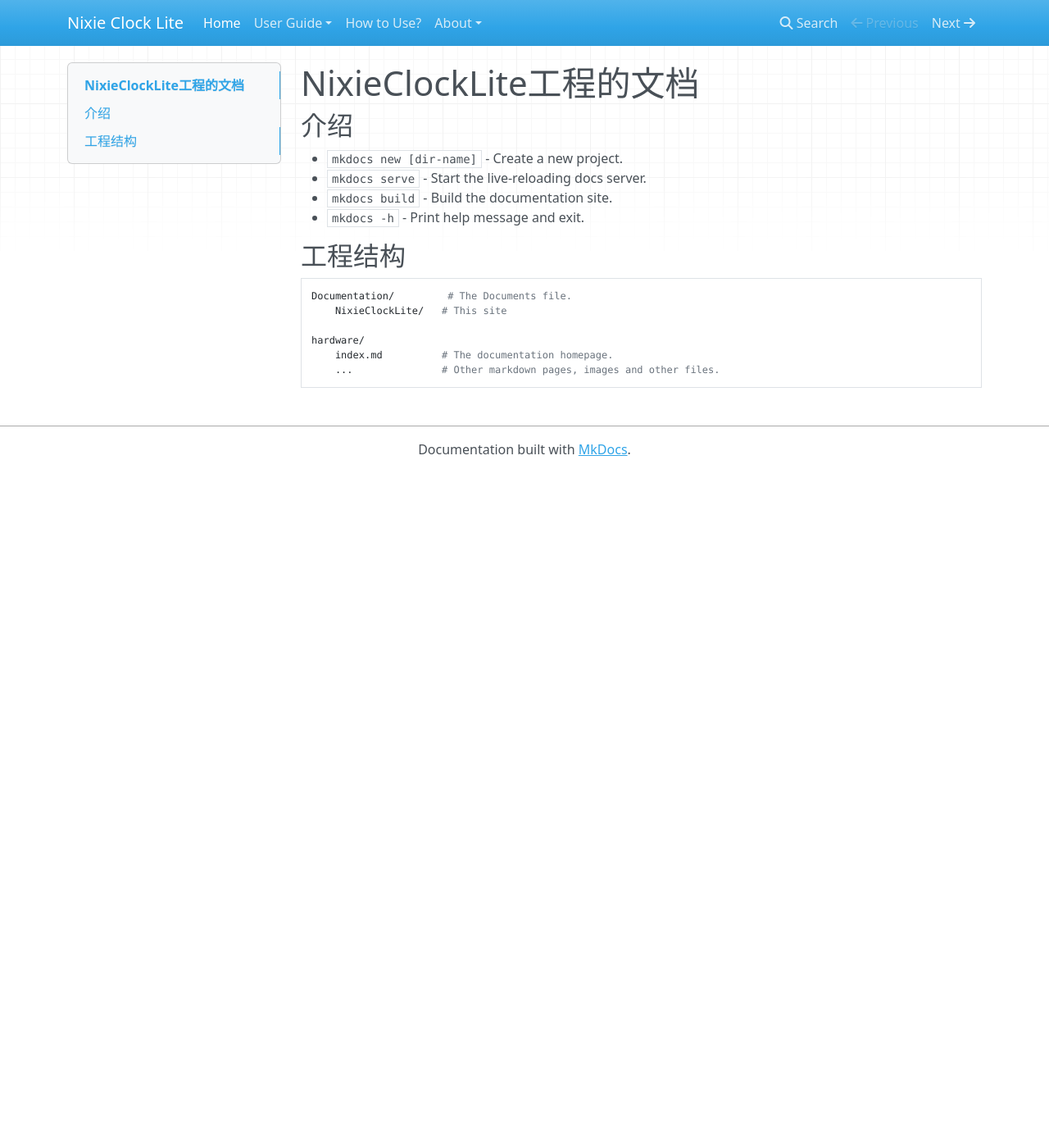
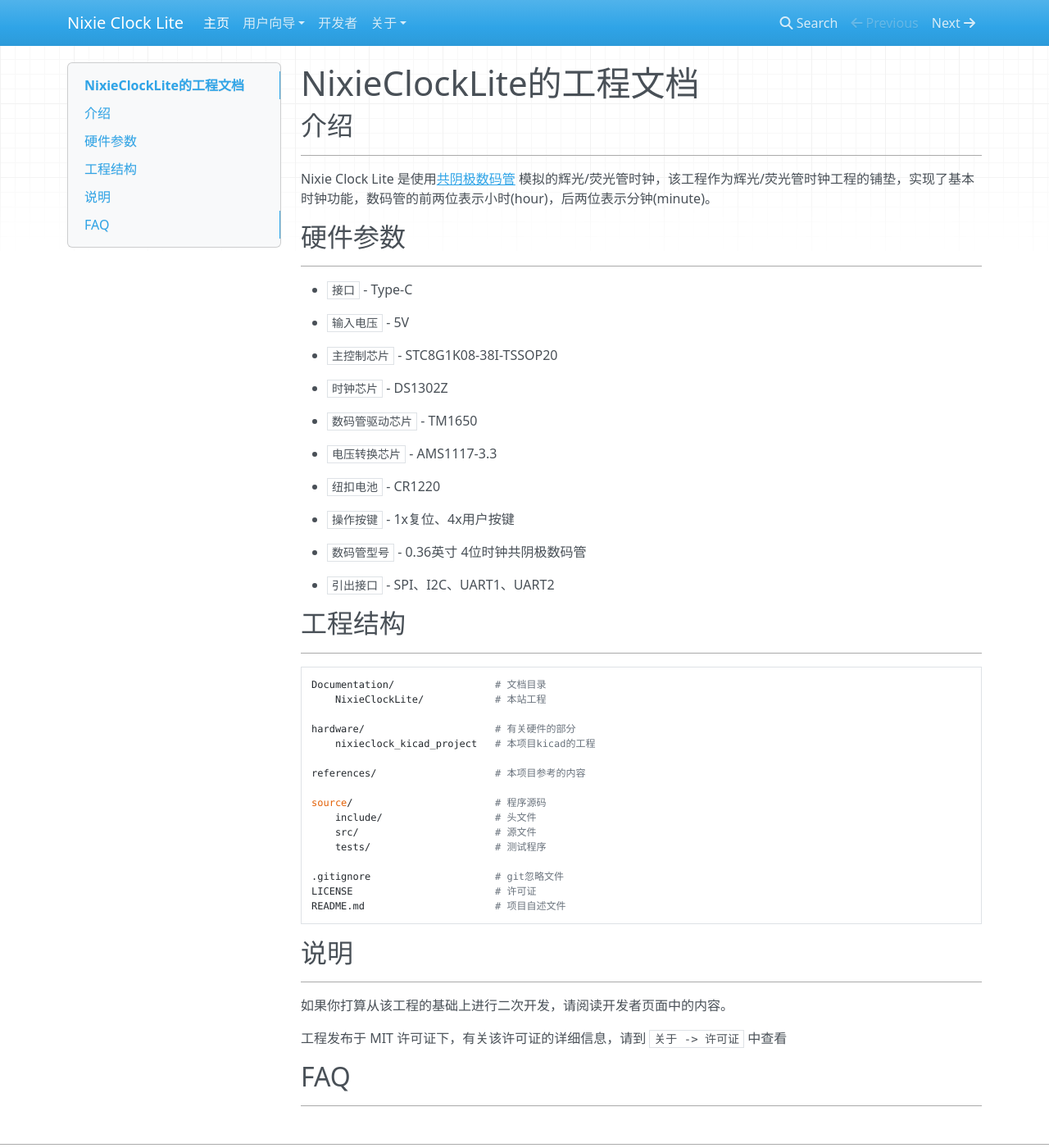
Before and after one commit to embeddedboys/NixieClockLite, an MkDocs documentation site: the page built from Documentation/NixieClockLite/docs/index.md, in a window 1280 px wide and 1400 px high. Shown: the whole window at 82% size. Built offline with MkDocs 1.6.1, drawn with Linux system fonts in a browser that asks for light colours; nearby versions of some CDN libraries.

Commit message:
update documentations.
Signed-off-by: Zheng Hua <writeforever@foxmail.com>

```diff
--- a/Documentation/NixieClockLite/docs/index.md
+++ b/Documentation/NixieClockLite/docs/index.md
@@ -1,17 +1,59 @@
-# NixieClockLite工程的文档
+# NixieClockLite的工程文档
 
 ## 介绍
 
-* `mkdocs new [dir-name]` - Create a new project.
-* `mkdocs serve` - Start the live-reloading docs server.
-* `mkdocs build` - Build the documentation site.
-* `mkdocs -h` - Print help message and exit.
+------
+Nixie Clock Lite 是使用[共阴极数码管](https://baike.baidu.com/item/%E5%85%B1%E9%98%B4%E6%9E%81%E6%95%B0%E7%A0%81%E7%AE%A1/18884048?fr=aladdin)
+模拟的辉光/荧光管时钟，该工程作为辉光/荧光管时钟工程的铺垫，实现了基本时钟功能，数码管的前两位表示小时(hour)，后两位表示分钟(minute)。
+
+
+## 硬件参数
+------
+* `接口` - Type-C
+
+* `输入电压` - 5V
+
+* `主控制芯片` - STC8G1K08-38I-TSSOP20
+
+* `时钟芯片` - DS1302Z
+
+* `数码管驱动芯片` - TM1650
+
+* `电压转换芯片` - AMS1117-3.3
+
+* `纽扣电池` - CR1220
+
+* `操作按键` - 1x复位、4x用户按键
+
+* `数码管型号` - 0.36英寸 4位时钟共阴极数码管
+
+* `引出接口` - SPI、I2C、UART1、UART2
+
 
 ## 工程结构
+------
+    Documentation/                 # 文档目录
+        NixieClockLite/            # 本站工程
 
-    Documentation/         # The Documents file.
-        NixieClockLite/   # This site
+    hardware/                      # 有关硬件的部分
+        nixieclock_kicad_project   # 本项目kicad的工程
 
-    hardware/
-        index.md          # The documentation homepage.
-        ...               # Other markdown pages, images and other files.
+    references/                    # 本项目参考的内容
+
+    source/                        # 程序源码
+        include/                   # 头文件
+        src/                       # 源文件
+        tests/                     # 测试程序
+
+    .gitignore                     # git忽略文件
+    LICENSE                        # 许可证
+    README.md                      # 项目自述文件
+
+## 说明
+------
+如果你打算从该工程的基础上进行二次开发，请阅读开发者页面中的内容。
+
+工程发布于 MIT 许可证下，有关该许可证的详细信息，请到 `关于 -> 许可证` 中查看
+
+## FAQ
+------
--- a/Documentation/NixieClockLite/mkdocs.yml
+++ b/Documentation/NixieClockLite/mkdocs.yml
@@ -2,10 +2,11 @@
 theme:
   name: mkdocs
 nav:
-    - Home: index.md
-    - 'User Guide':
-      - 'How to Use?': notice.md
-    - Notice: notice.md
-    - About:
-        - 'License': about.md
-        - 'Release Notes': about.md
+    - 主页: index.md
+    - '用户向导':
+      - '如何使用?': howtouse.md
+    - 开发者: developer.md
+    - 关于:
+        - '作者': authors.md
+        - '许可证': license.md
+        - '发行说明': releasenote.md
```
Also changed, not shown: Documentation/NixieClockLite/docs/authors.md (added, +28 -0 lines), Documentation/NixieClockLite/docs/license.md (added, +22 -0 lines), Documentation/NixieClockLite/docs/developer.md (added), Documentation/NixieClockLite/docs/howtouse.md (added), Documentation/NixieClockLite/docs/notice.md (deleted), Documentation/NixieClockLite/docs/releasenote.md (added).
